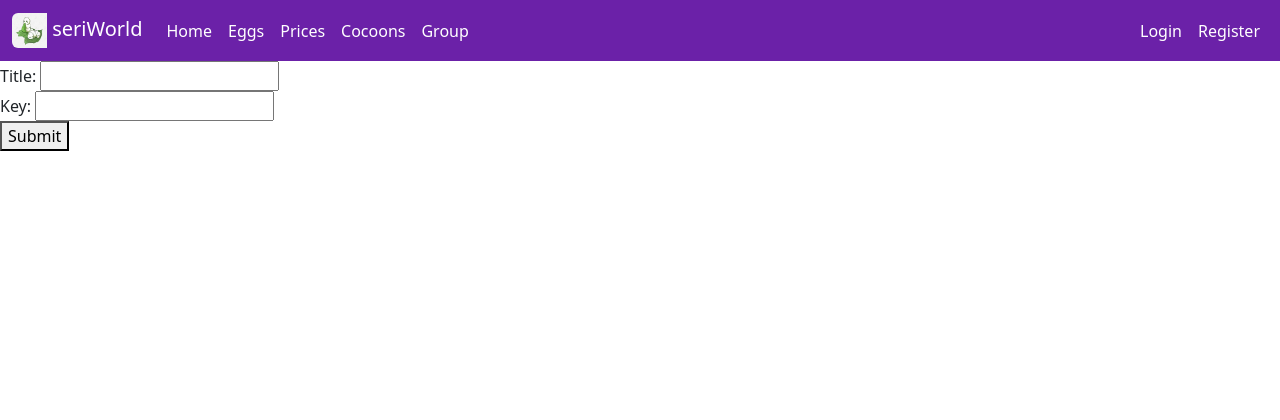
After one commit to ashrithareddy-8074/seriEasy, a Node server app: page /groups/new in a window 1280 px wide. The commit adds this page. Shown: the top 420 px of the page. Run offline with Node 20, Linux system fonts and the light colour scheme; some libraries are stand-ins or nearby versions.

Commit message:
implemented groups

```diff
--- a/app.js
+++ b/app.js
@@ -15,6 +15,7 @@ const eggRoutes = require('./routes/eggs')
 const userRoutes = require('./routes/users')
 const priceRoutes = require('./routes/prices')
 const cocoonRoutes = require('./routes/cocoons')
+const groupRoutes = require('./routes/groups')
 
 mongoose.connect('mongodb://localhost:27017/seri-easy')
 
@@ -65,10 +66,7 @@ app.get('/', (req, res) => {
   res.render('home')
 })
 
-app.get('/groups', (req, res) => {
-  res.render('group');
-})
-
+app.use('/groups', groupRoutes)
 app.use('/eggs', eggRoutes)
 app.use('/', userRoutes)
 app.use('/prices', priceRoutes)
--- a/models/eggs.js
+++ b/models/eggs.js
@@ -15,7 +15,7 @@ const eggSchema = new Schema({
   contact: {
     type: Number
   },
-  owner:{
+  owner: {
     type: Schema.Types.ObjectId,
     ref: 'User'
   }
--- a/package.json
+++ b/package.json
@@ -25,7 +25,8 @@
     "mongoose": "^6.5.5",
     "passport": "^0.6.0",
     "passport-local": "^1.0.0",
-    "passport-local-mongoose": "^7.1.2"
+    "passport-local-mongoose": "^7.1.2",
+    "socket.io": "^4.5.3"
   },
   "devDependencies": {
     "eslint": "^8.25.0",
--- a/routes/eggs.js
+++ b/routes/eggs.js
@@ -13,7 +13,7 @@ router.get('/new', (req, res) => {
 
 router.post('/', async (req, res) => {
   const egg = new Egg(req.body)
-  egg.owner = req.user._id;
+  egg.owner = req.user._id
   await egg.save()
   req.flash('success', 'successfully added')
   res.redirect('/')
--- /dev/null
+++ b/routes/groups.js
@@ -0,0 +1,59 @@
+const express = require('express')
+const router = express.Router()
+const Group = require('../models/group')
+const Chat = require('../models/chat')
+
+router.get('/', async (req, res) => {
+  const groups = await Group.find({})
+  res.render('groups/index', { groups })
+})
+
+router.get('/new', (req, res) => {
+  res.render('groups/new')
+})
+
+router.post('/', async (req, res) => {
+  const group = new Group(req.body)
+  group.owner = req.user._id
+  await group.save()
+  req.flash('success', 'successfully added')
+  res.redirect('/groups')
+})
+
+router.get('/:id', async (req, res) => {
+  const { id } = req.params
+  const group = await Group.findById(id)
+    .populate({
+      path: 'chats',
+      populate: {
+        path: 'author'
+      }
+    })
+    .populate('owner')
+  console.log(group)
+  if (!group) {
+    req.flash('error', 'cannot find details of group')
+    return res.redirect('/groups')
+  }
+  res.render('groups/show', { group })
+})
+
+router.post('/:id/chats', async (req, res) => {
+  const { id } = req.params
+  console.log(id)
+  const group = await Group.findById(id)
+  console.log('this' + req.params)
+  const chat = new Chat(req.body.chat)
+  chat.author = req.user._id
+  console.log(chat)
+  console.log(group)
+  console.log(group.chats)
+  group.chats.push(chat)
+  console.log(chat)
+  await group.save()
+  await chat.save()
+  console.log('saved')
+  res.redirect(`/groups/${group._id}`)
+})
+
+module.exports = router
--- a/routes/users.js
+++ b/routes/users.js
@@ -32,7 +32,6 @@ router.post(
   }),
   (req, res) => {
     req.flash('success', 'welcome back!!')
-    console.log('reached here')
     res.redirect('/')
   }
 )
--- /dev/null
+++ b/views/groups/new.ejs
@@ -0,0 +1,9 @@
+<% layout('layouts/boilerplate') %>
+
+<form action="/groups" method="POST">
+    <label for="title">Title:</label>
+    <input type="text" id="title" name="title"><br>
+    <label for="key">Key:</label>
+    <input type="text" id="key" name="key"><br>
+    <button>Submit</button>
+</form>
--- a/views/partials/navbar.ejs
+++ b/views/partials/navbar.ejs
@@ -24,7 +24,7 @@
             <a href="/cocoons" class="nav-link" style="color:white;">Cocoons</a>
           </li>
           <li>
-            <a href="/groups" class="nav-link" style="color:white;">Group</a>
+            <a href="/groups/" class="nav-link" style="color:white;">Group</a>
           </li>
         </ul>
         </div>
```
Also changed, not shown: models/chat.js (added, +14 -0 lines), models/group.js (added, +25 -0 lines), routes/cocoons.js (+18 -20 lines), routes/prices.js (+5 -5 lines), views/groups/index.ejs (added, +14 -0 lines), views/groups/show.ejs (added, +16 -0 lines), 1 other file.
